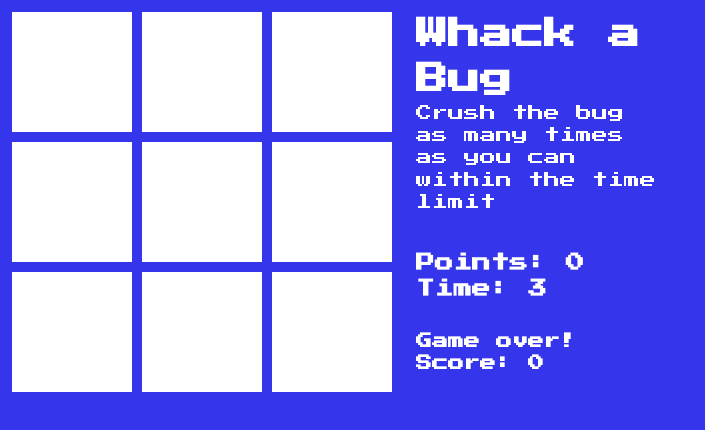
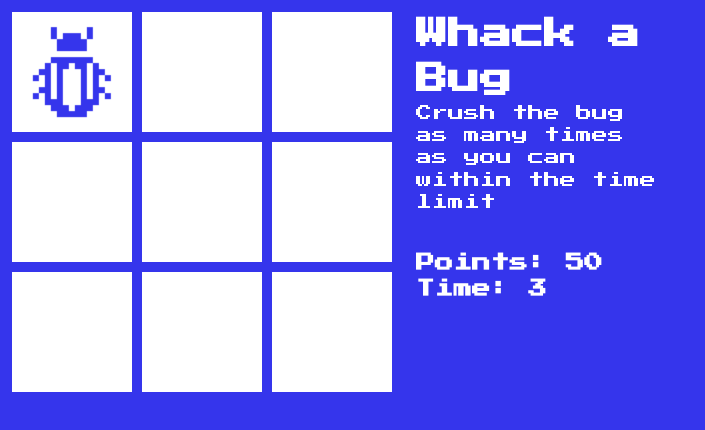
Before and after one commit to boolean-uk/cw-whack-a-bug, a plain HTML site: page index.html in a window 1280 px wide. Shown: the whole page, without its empty margins (0-705 px from the left). Drawn offline with Linux system fonts and the light colour scheme.

Commit message:
add random bug movement

```diff
--- a/index.html
+++ b/index.html
@@ -16,10 +16,10 @@
     <div class="board">
         <div class="game-area">
             <div id="grid">
-                <div class="cell bug"></div>
-                <div class="cell bug"></div>
-                <div class="cell bug"></div>
-                <div class="cell bug"></div>
+                <div class="cell"></div>
+                <div class="cell"></div>
+                <div class="cell"></div>
+                <div class="cell"></div>
                 <div class="cell"></div>
                 <div class="cell"></div>
                 <div class="cell"></div>
@@ -33,10 +33,10 @@
             <h1>Whack a Bug</h1>
             <p>Crush the bug as many times as you can within the time limit</p>
 
-            <h3>Points: <span id="score-display">0</span></h3>
-            <h3>Time: <span id="timer-display">0</span></h3>
+            <h3>Points: <span id="score-display"></span></h3>
+            <h3>Time: <span id="timer-display"></span></h3>
 
-            <h4 class="game-over">Game over! Score: 0</h4>
+            <h4 class="game-over"></h4>
         </div>
     </div>
 
--- a/script.js
+++ b/script.js
@@ -5,7 +5,7 @@ const cells = document.querySelectorAll('.cell')
 const gameOverElement = document.querySelector('.game-over')
 
 // Define some game state
-let score = 0
+let score = 50
 let timeLeft = 3
 let bugSpeed = 800
 let gameOver = false
@@ -18,10 +18,29 @@ timerDisplay.innerText = timeLeft
 function removeBug() {
     // Iterate over every cell on the grid
     for (let i = 0; i < cells.length; i++) {
-      // Remove the bug class from the CSS list on the element
-      const bugCell = cells[i]
-      bugCell.classList.remove('bug')
+        // Remove the bug class from the CSS list on the element
+        const bugCell = cells[i]
+        bugCell.classList.remove('bug')
     }
 }
 
-removeBug()
+// Create a function to add a bug to a random cell on the grid
+function randomBug() {
+    // First, remove any existing bugs
+    removeBug()
+
+    // Generate a random number between 0 and however many cells there are
+    const randomNumber = Math.floor(Math.random() * cells.length)
+
+    // If the player has a score more than 10, start speeding the bug up
+    if (score > 10) {
+        bugSpeed *= 0.8
+    }
+
+    // Add the bug CSS class to the cell to display the bug
+    const cell = cells[randomNumber]
+    cell.classList.add('bug')
+}
+
+  // Create an interval that runs the randomBug function every bugSpeed miliseconds
+const bugMovement = setInterval(randomBug, bugSpeed)
```
